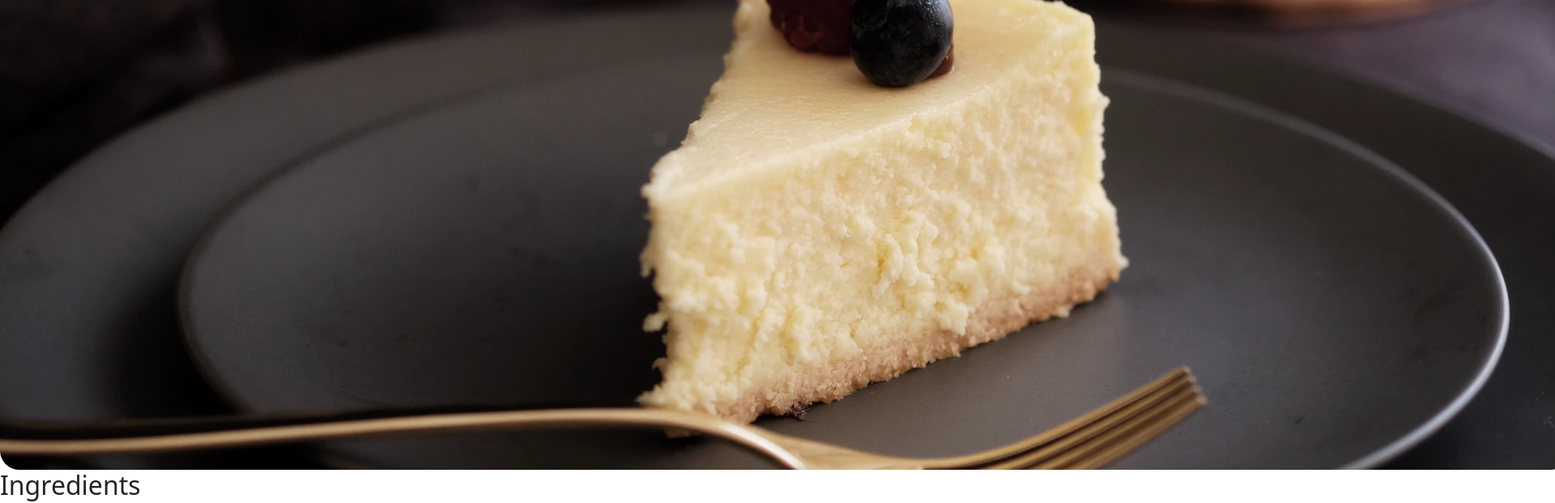
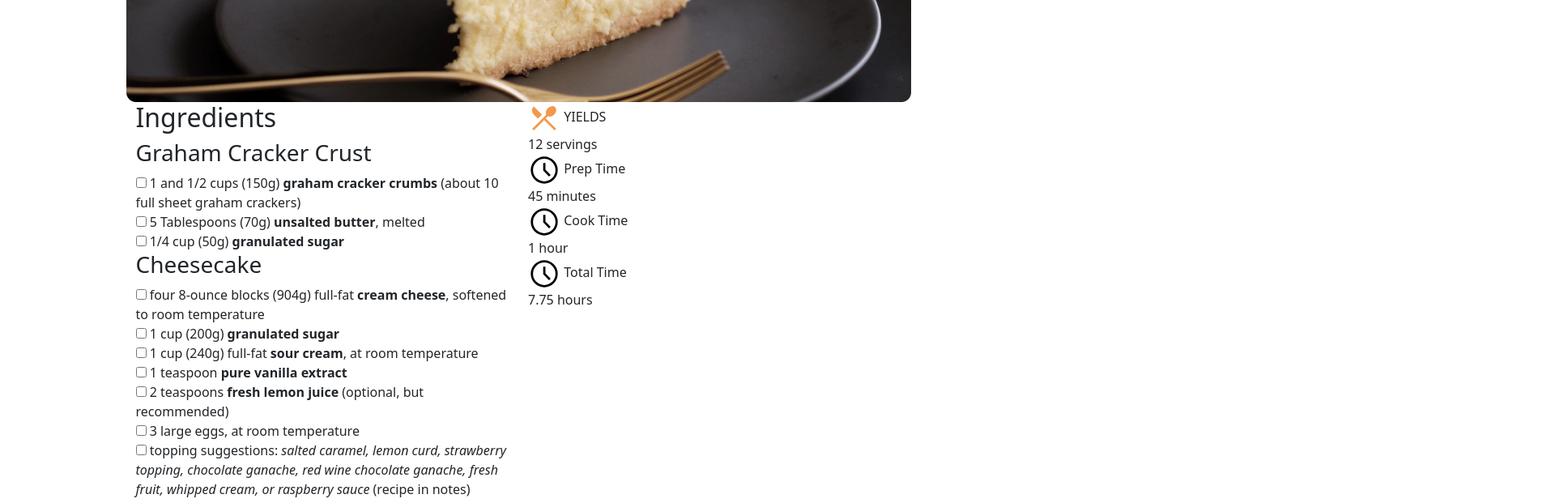
Before and after one commit to damoah2/Recipe-Page, a plain HTML site: page index.html in a window 1280 px wide. Shown: the part 480-1101 px from the top of the page at 81% size, 1920 px wide, since content can reach past the window. Drawn offline with nearby package versions, Linux system fonts and the light colour scheme.

Commit message:
updating files

```diff
--- a/index.html
+++ b/index.html
@@ -19,7 +19,6 @@
       href="https://fonts.googleapis.com/css2?family=Poppins:wght@400;500&display=swap"
       rel="stylesheet"
     />
-
     <!--Google Fonts-->
 
     <!--Bootstrap-->
@@ -29,27 +28,30 @@
       integrity="sha384-w76AqPfDkMBDXo30jS1Sgez6pr3x5MlQ1ZAGC+nuZB+EYdgRZgiwxhTBTkF7CXvN" crossorigin="anonymous"></script>
 
     <!--Local CSS-->
+    <link rel="stylesheet" type="text/css" href="styles.css">
 
     <title>Recipe page</title>
   </head>
   <body>
-    <div class="contrainer">
-      <header>
+    <div class="container">
+      <header class="">
         <h1>Classic Cheesecake Recipe</h1>
         <p>
+          <i>
+            <svg class="dots" xmlns="http://www.w3.org/2000/svg" height="40" viewBox="0 96 960 960" width="40">
+              <path
+                d="M353.274 896Q323 896 301.5 874.441T280 822.608q0-30.274 21.559-51.774t51.833-21.5q30.274 0 51.774 21.559t21.5 51.833q0 30.274-21.559 51.774T353.274 896Zm253.334 0q-30.274 0-51.774-21.559t-21.5-51.833q0-30.274 21.559-51.774t51.833-21.5q30.274 0 51.774 21.559t21.5 51.833Q680 853 658.441 874.5T606.608 896ZM353.274 649.333q-30.274 0-51.774-21.559T280 575.941q0-30.274 21.559-51.774t51.833-21.5q30.274 0 51.774 21.559t21.5 51.833q0 30.274-21.559 51.774t-51.833 21.5Zm253.334 0q-30.274 0-51.774-21.559t-21.5-51.833q0-30.274 21.559-51.774t51.833-21.5q30.274 0 51.774 21.559t21.5 51.833q0 30.274-21.559 51.774t-51.833 21.5ZM353.274 402.666q-30.274 0-51.774-21.559T280 329.274Q280 299 301.559 277.5t51.833-21.5q30.274 0 51.774 21.559t21.5 51.833q0 30.274-21.559 51.774t-51.833 21.5Zm253.334 0q-30.274 0-51.774-21.559t-21.5-51.833q0-30.274 21.559-51.774t51.833-21.5Q637 256 658.5 277.559t21.5 51.833q0 30.274-21.559 51.774t-51.833 21.5Z" />
+            </svg>
+          </i>
           Look no further for a creamy and ultra smooth classic cheesecake recipe! Paired with a buttery graham cracker crust, no
           one can deny its simple decadence. For the best results, bake in a water bath.
         </p>
         <img src="photo1.png" alt="A picture of a cheese Cake with a raspberry and a blueberry on top of it.">
       </header>
       <main>
-        <section class="recipe-tracker">
-          <div></div>
-          <div></div>
-        </section>
-
         <!-- Ingredients -->
-        <section>
+        <div class="row">
+          <section class="col-lg-6 col-md-12 col-sm-12">
             <h2>Ingredients</h2>
             <div>
               <h3>Graham Cracker Crust</h3>
@@ -122,15 +124,76 @@
               <label class="item-container">
                 <input type="checkbox">
                 <span class="checkmark">
-                topping suggestions: <i>salted caramel, lemon curd, strawberry topping, chocolate ganache, red wine chocolate ganache,
+                  topping suggestions: <i>salted caramel, lemon curd, strawberry topping, chocolate ganache, red wine chocolate
+                    ganache,
                     fresh fruit, whipped cream, or raspberry sauce</i> (recipe in notes)
                 </span>
               </label>
             </div>
           </section>
 
+          <!--Recipe Serving-->
+          <section class="recipe-tracker col-lg-2 col-md-12 col-sm-12">
+            <div class="top-tracker">
+              <i class="fork-icon">
+                <svg xmlns="http://www.w3.org/2000/svg" height="40" viewBox="0 96 960 960" width="40">
+                  <path
+                    d="m168.333 936-46.666-46.666 416.667-416.667q-20.667-46-8.334-98 12.333-52 57-96 47.667-47 112-58.334Q763.333 209 804.333 250 846 291.667 834 355.333 822 419 773 468.667q-41.333 42.666-92.667 55.666-51.333 13-94.666-5.667L524.333 580l309.334 309.334L787 936 477.667 627.333 168.333 936ZM291 588 171.667 468.667q-52-52-53.334-123.667Q117 273.333 167 219.333L413 466 291 588Z" />
+                </svg>
+              </i>
+              <span>
+                <span>YIELDS</span><br>
+                <span>12 servings</span>
+              </span>
+            </div>
+            <div class="sub-tracker">
+              <!--Prep Time-->
+              <div>
+                <i class="clock-icon">
+                  <svg xmlns="http://www.w3.org/2000/svg" height="40" viewBox="0 96 960 960" width="40">
+                    <path
+                      d="m622 767.333 48.667-48.666-155.334-156V367.333h-66.666v222l173.333 178ZM480 976q-82.333 0-155.333-31.5t-127.334-85.833Q143 804.333 111.5 731.333T80 576q0-82.333 31.5-155.333t85.833-127.334Q251.667 239 324.667 207.5T480 176q82.333 0 155.333 31.5t127.334 85.833Q817 347.667 848.5 420.667T880 576q0 82.333-31.5 155.333t-85.833 127.334Q708.333 913 635.333 944.5T480 976Zm0-400Zm0 333.334q137.667 0 235.5-97.834 97.834-97.833 97.834-235.5T715.5 340.5q-97.833-97.834-235.5-97.834T244.5 340.5q-97.834 97.833-97.834 235.5T244.5 811.5q97.833 97.834 235.5 97.834Z" />
+                  </svg>
+                </i>
+                <span>
+                  <span>Prep Time</span><br>
+                  <span>45 minutes</span>
+                </span>
+              </div>
+
+              <!--Cook Time -->
+              <div>
+                <i class="clock-icon">
+                  <svg xmlns="http://www.w3.org/2000/svg" height="40" viewBox="0 96 960 960" width="40">
+                    <path
+                      d="m622 767.333 48.667-48.666-155.334-156V367.333h-66.666v222l173.333 178ZM480 976q-82.333 0-155.333-31.5t-127.334-85.833Q143 804.333 111.5 731.333T80 576q0-82.333 31.5-155.333t85.833-127.334Q251.667 239 324.667 207.5T480 176q82.333 0 155.333 31.5t127.334 85.833Q817 347.667 848.5 420.667T880 576q0 82.333-31.5 155.333t-85.833 127.334Q708.333 913 635.333 944.5T480 976Zm0-400Zm0 333.334q137.667 0 235.5-97.834 97.834-97.833 97.834-235.5T715.5 340.5q-97.833-97.834-235.5-97.834T244.5 340.5q-97.834 97.833-97.834 235.5T244.5 811.5q97.833 97.834 235.5 97.834Z" />
+                  </svg>
+                </i>
+                <span>
+                  <span>Cook Time</span><br>
+                  <span>1 hour</span>
+                </span>
+              </div>
+
+              <!--Total Time-->
+              <div>
+                <i class="clock-icon">
+                  <svg xmlns="http://www.w3.org/2000/svg" height="40" viewBox="0 96 960 960" width="40">
+                    <path
+                      d="m622 767.333 48.667-48.666-155.334-156V367.333h-66.666v222l173.333 178ZM480 976q-82.333 0-155.333-31.5t-127.334-85.833Q143 804.333 111.5 731.333T80 576q0-82.333 31.5-155.333t85.833-127.334Q251.667 239 324.667 207.5T480 176q82.333 0 155.333 31.5t127.334 85.833Q817 347.667 848.5 420.667T880 576q0 82.333-31.5 155.333t-85.833 127.334Q708.333 913 635.333 944.5T480 976Zm0-400Zm0 333.334q137.667 0 235.5-97.834 97.834-97.833 97.834-235.5T715.5 340.5q-97.833-97.834-235.5-97.834T244.5 340.5q-97.834 97.833-97.834 235.5T244.5 811.5q97.833 97.834 235.5 97.834Z" />
+                  </svg>
+                </i>
+                <span>
+                  <span>Total Time</span><br>
+                  <span>7.75 hours</span>
+                </span>
+              </div>
+
+            </div>
+          </section>
+        </div>
         <!-- Instructions -->
-        <section class="instructions">
+        <section class="instructions col-lg-6 col-md-12 col-sm-12">
           <h2>Instructions</h2>
           <!-- Step 1 -->
           <div class="instruction-step">
--- /dev/null
+++ b/styles.css
@@ -0,0 +1,53 @@
+/*
+Dennis Amoah
+Recipe page Challenge
+*/
+
+/*Body*/
+.container {
+    max-width: 969px;
+    padding: 0;
+}
+
+/*header*/
+.dots {
+    rotate: 90deg;
+    fill: #e0e0e0;
+}
+
+header img{
+    max-width: 100%;
+}
+
+.row {
+    margin: 0;
+}
+
+.fork-icon {
+    fill: #F2994A;
+}
+
+.clock-icon {
+    background-color: white;
+}
+
+.recipe-tracker {
+    align-self: right;
+}
+
+@media screen and (max-width: 1000px) {
+    .row {
+        flex-wrap: wrap-reverse;
+    }
+
+    .recipe-tracker {
+        display: flex;
+        flex-wrap: wrap;
+    }
+
+    .sub-tracker {
+        display: flex;
+        flex-wrap: wrap;
+    }
+
+}
```
Also changed, not shown: dots.svg (added), restaurant.svg (added), schedule.svg (added), 1 other file. Lines whose indentation alone changed are shown as unchanged.
